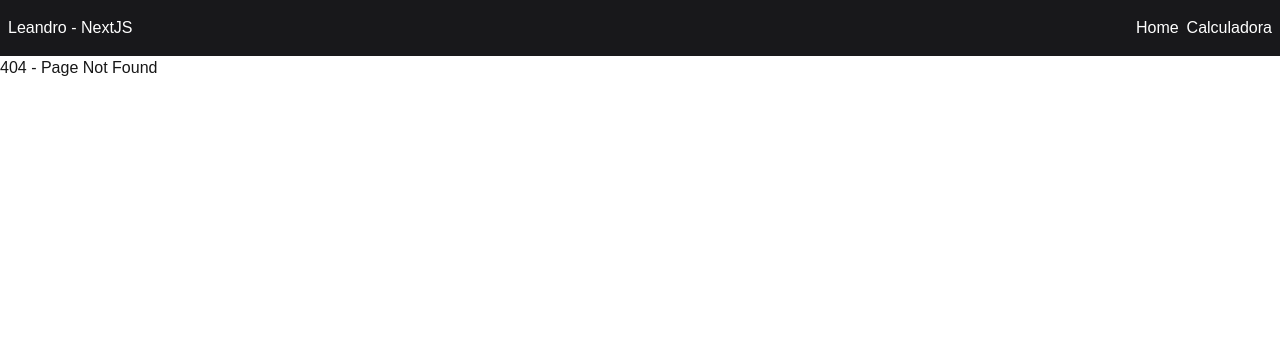
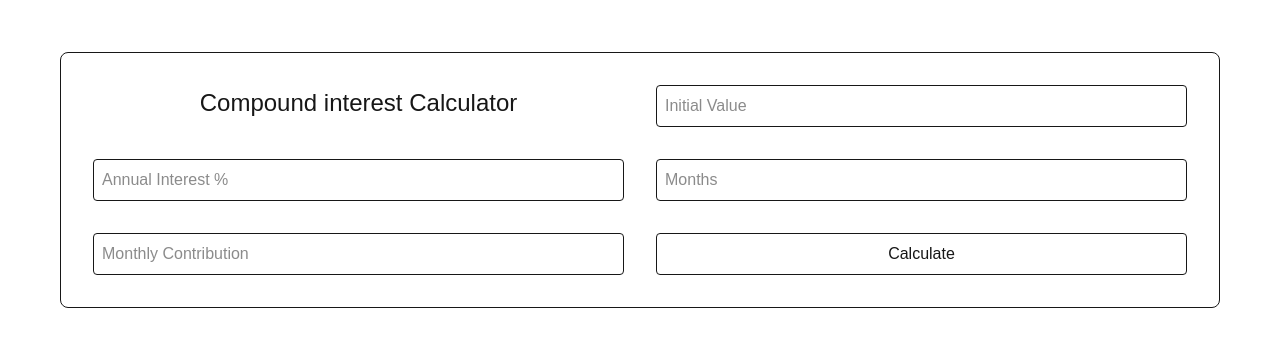
Before and after one commit to leandrolauren/Calculator, a Next.js app: page /calculator in a window 1280 px wide. Before the commit this address had no page. Shown: the top 346 px of the page. Built offline with nearby package versions, Linux system fonts and the light colour scheme.

Commit message:
erro node

```diff
--- a/package.json
+++ b/package.json
@@ -2,7 +2,6 @@
   "name": "calculator",
   "version": "0.1.0",
   "private": true,
-  "proxy": "http://localhost:8000",
   "scripts": {
     "dev": "next dev",
     "build": "next build",
--- a/src/app/calculadora/page.tsx
+++ /dev/null
@@ -1,96 +0,0 @@
-'use client';
-
-import { FormEvent, useEffect, useState } from "react";
-
-export default function CalcJuros() {
-    const [result, setResult] = useState<any>(null);
-    const [isClient, setIsClient] = useState(false);
-
-    useEffect(() => {
-        setIsClient(true);
-    }, []);
-
-    async function onSubmit(event: FormEvent<HTMLFormElement>){
-        event.preventDefault();
-
-        const formData = new FormData(event.currentTarget);
-        const response = await fetch('http://localhost:8000/calcular_juros_compostos', {
-            method: 'POST',
-            headers: {
-                'Content-Type': 'application/json'
-            },
-            body: JSON.stringify({
-                valorInicial: formData.get('valorInicial'),
-                juros: formData.get('juros'),
-                periodo: formData.get('periodo'),
-                aporteMensal: formData.get('aporteMensal')
-            })
-        });
-        const data = await response.json();
-        setResult(data);
-    }
-
-    function formatCurrency(value: number): string {
-        return value.toLocaleString('pt-BR', { style: 'currency', currency: 'BRL' });
-    }
-
-    if (!isClient) {
-        return null;
-    }
-
-    return (
-        <>
-            <form onSubmit={onSubmit}>
-                <h1>Calculadora de Juros Compostos</h1>
-                <input type="number" name="valorInicial" placeholder="Valor Inicial" required />
-                <input type="number" name="juros" placeholder="Juros % ano" required />
-                <input type="number" name="periodo" placeholder="Periodo (Meses)" required />
-                <input type="number" name="aporteMensal" placeholder="Aporte Mensal" required />
-                <button type="submit">Calcular</button>
-            </form>
-
-            {result && (
-                <div>
-                    <table>
-                        <thead>
-                            <tr>
-                                <th colSpan={3}>Resultado</th>
-                            </tr>
-                        </thead>
-                        <tbody>
-                            <tr>
-                                <td>Valor Total: {formatCurrency(result.valor_total)}</td>
-                                <td>Valor Investido: {formatCurrency(result.valor_investido)}</td>
-                                <td>Juros Total: {formatCurrency(result.juros_total)}</td>
-                            </tr>
-                        </tbody>
-                    </table>
-
-                    <table>
-                        <thead>
-                            <tr><th colSpan={5}>Detalhamento por Mês</th></tr>
-                            <tr>
-                                <th>Mês</th>
-                                <th>Valor de Juros</th>
-                                <th>Valor Investido Acumulado</th>
-                                <th>Juros Acumulado</th>
-                                <th>Total Acumulado</th>
-                            </tr>
-                        </thead>
-                        <tbody>
-                            {result.meses.map((mes: any, index: number) => (
-                                <tr key={index}>
-                                    <td>{mes['Mês']}</td>
-                                    <td>{formatCurrency(mes['Valor de Juros'])}</td>
-                                    <td>{formatCurrency(mes['Valor Investido'])}</td>
-                                    <td>{formatCurrency(mes['Juros Acumulado'])}</td>
-                                    <td>{formatCurrency(mes['Total Acumulado'])}</td>
-                                </tr>
-                            ))}
-                        </tbody>
-                    </table>
-                </div>
-            )}
-        </>
-    );
-}
--- /dev/null
+++ b/src/app/calculator/page.tsx
@@ -0,0 +1,131 @@
+'use client';
+
+import { FormEvent, useEffect, useState } from "react";
+
+export default function CalcJuros() {
+    const [result, setResult] = useState<any>(null);
+    const [mounted, setMounted] = useState(false);
+    const [error, setError] = useState<string | null>(null);
+
+    useEffect(() => {
+        setMounted(true);
+    }, []);
+
+    async function onSubmit(event: FormEvent<HTMLFormElement>){
+        event.preventDefault();
+        setError(null);
+
+        try{
+
+            const formData = new FormData(event.currentTarget);
+            const response = await fetch('https://cotacao.onrender.com/calculation', {
+                method: 'POST',
+                headers: {
+                    'Content-Type': 'application/json'
+                },
+                body: JSON.stringify({
+                    initial_value: formData.get('initial_value'),
+                    annual_interest: formData.get('annual_interest'),
+                    months: formData.get('months'),
+                    monthly_contribution: formData.get('monthly_contribution')
+                })
+            });
+            const data = await response.json();
+            setResult(data);
+        }catch (err){
+            setError(err instanceof Error ? err.message: "Erro desconhecido");
+            setResult(null);
+        }
+    }
+
+    function formatCurrency(value: number): string {
+        return new Intl.NumberFormat('pt-BR', {
+            style: 'currency',
+            currency: 'BRL',
+            minimumFractionDigits: 2,
+            maximumFractionDigits: 2
+        }).format(value|| 0);
+    }
+
+    return (
+        <div className="container">
+            <form onSubmit={onSubmit}>
+                <h1>Compound interest Calculator</h1>
+                <input
+                    type="number"
+                    name="initial_value"
+                    placeholder="Initial Value"
+                    required
+                    step="0.01"
+                />
+                <input
+                    type="number"
+                    name="annual_interest"
+                    placeholder="Annual Interest %"
+                    required
+                    step="0.01"
+                />
+                <input
+                    type="number"
+                    name="months"
+                    placeholder="Months"
+                    required
+                    min="1"
+                />
+                <input
+                    type="number"
+                    name="monthly_contribution"
+                    placeholder="Monthly Contribution"
+                    required
+                    step="0.01"
+                />
+                <button type="submit">Calculate</button>
+            </form>
+
+            {error && <div className="error-message">{error}</div>}
+
+            {mounted && result && (
+                <div>
+                    <table>
+                        <thead>
+                            <tr>
+                                <th colSpan={3}>Result</th>
+                            </tr>
+                        </thead>
+                        <tbody>
+                            <tr>
+                                <td>Total Value: {formatCurrency(result.total_value)}</td>
+                                <td>Amount Invested: {formatCurrency(result.amount_invested)}</td>
+                                <td>Total Interest: {formatCurrency(result.total_interest)}</td>
+                            </tr>
+                        </tbody>
+                    </table>
+
+                    <table>
+                        <thead>
+                            <tr><th colSpan={5}>Detail per Month</th></tr>
+                            <tr>
+                                <th>Month</th>
+                                <th>Interest Amount</th>
+                                <th>Amount Invested</th>
+                                <th>Accumulated Interest</th>
+                                <th>Accumulated Total</th>
+                            </tr>
+                        </thead>
+                        <tbody>
+                            {result.months.map((month: any, index: number) => (
+                                <tr key={index}>
+                                    <td>{month['Month']}</td>
+                                    <td>{formatCurrency(month['Interest Amount'])}</td>
+                                    <td>{formatCurrency(month['Amount Invested'])}</td>
+                                    <td>{formatCurrency(month['Accumulated Interest'])}</td>
+                                    <td>{formatCurrency(month['Accumulated Total'])}</td>
+                                </tr>
+                            ))}
+                        </tbody>
+                    </table>
+                </div>
+            )}
+        </div>
+    );
+}
--- a/src/app/components/Header.tsx
+++ b/src/app/components/Header.tsx
@@ -11,7 +11,7 @@ export function Header(){
                             <Link href={"/"}>Home</Link>
                         </li>
                         <li>
-                            <Link href={"/calculadora"}>Calculadora</Link>
+                            <Link href={"/calculator"}>Calculator</Link>
                         </li>
                     </ul>
                 </nav>
--- a/src/app/globals.css
+++ b/src/app/globals.css
@@ -89,3 +89,16 @@ table tbody tr:nth-child(even) {
 table tbody td {
   gap: 1rem;
 }
+
+.container {
+  max-width: 1200px;
+  margin: 0 auto;
+  padding: 20px;
+}
+
+.error-message {
+  color: #dc3545;
+  padding: 10px;
+  margin: 20px 0;
+  border: 1px solid #dc3545;
+}
--- a/src/app/layout.tsx
+++ b/src/app/layout.tsx
@@ -21,17 +21,14 @@ export const metadata: Metadata = {
 
 export default function RootLayout({
   children,
-}: Readonly<{
-  children: React.ReactNode;
-}>) {
+}: {
+  children: React.ReactNode
+}) {
   return (
-    <html lang="en">
-      <body
-        className={`${geistSans.variable} ${geistMono.variable} antialiased`}
-      >
-        <Header/>
+    <html lang="pt-BR">
+      <body className="antialiased __variable_4d318d __variable_ea5f4b">
         {children}
       </body>
     </html>
-  );
+  )
 }
```
Also changed, not shown: 1 other file (tests, documents, lock files or other folders).
